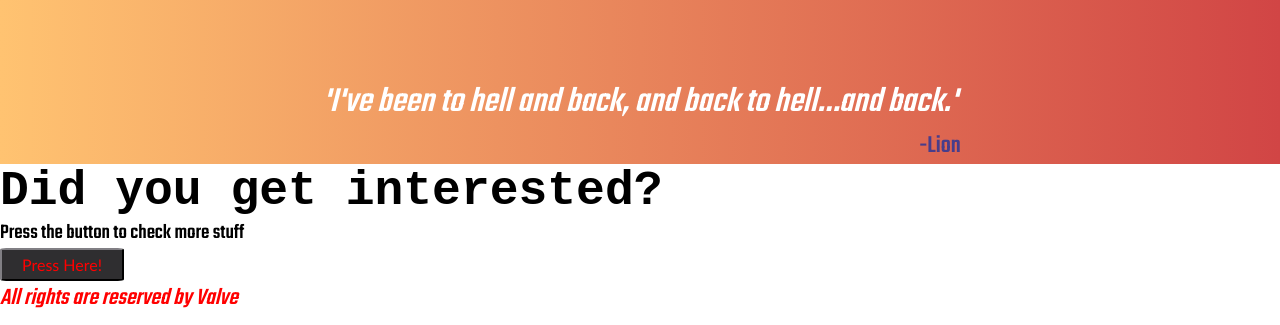
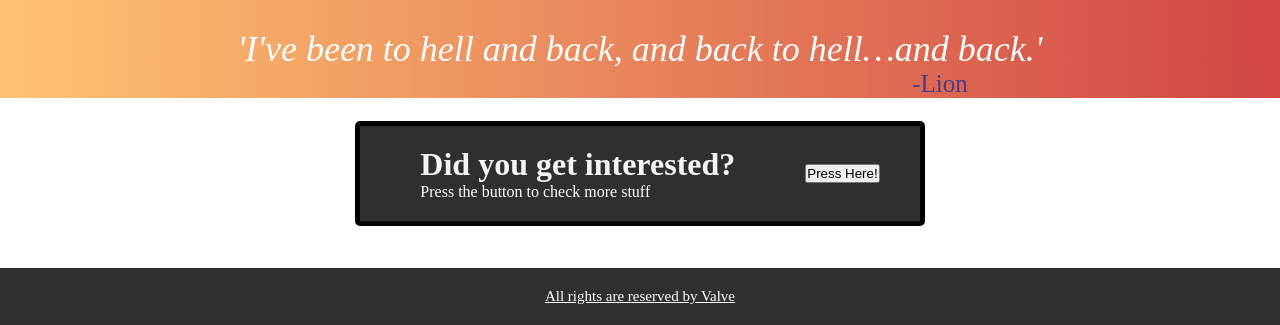
Before and after one commit to Shikabek/shikabek.landingpage.github.io, a plain HTML site: page index.html in a window 1280 px wide. Shown: the part 700-1025 px from the top of the page. Drawn offline with Linux system fonts and the light colour scheme.

Commit message:
last style update

```diff
--- a/style.css
+++ b/style.css
@@ -24,7 +24,7 @@ ul {
     gap: 30px;
 }
 
-li, a {
+li, .links {
     text-decoration: none;
     font-style: italic;
     list-style: none;
@@ -51,17 +51,17 @@ a:hover {
     padding-top: 35px;
 }
 
-h1{
+.left-part-title{
     font-size: 48px;
     font-family: monospace;
 }
 
-p{
+.left-part-text{
     font-size: 21px;
     font-family: 'Teko';
 }
 
-button{
+.left-part-button{
     color: red;
     padding: 5px 20px;
     justify-content: flex-end;
@@ -107,7 +107,7 @@ button{
 }
 
 .quote {
-    padding-top: 80px;
+    padding-top: 40px;
     display: flex;
     justify-content: center;
     align-items: center;
@@ -126,3 +126,49 @@ button{
     margin-left: 600px;
     color: darkslateblue;
 }
+
+.last {
+    height: 150px;
+    display: flex;
+    justify-content: center;
+    align-items: center;
+}
+
+.last-container {
+    border:5px, solid;
+    background-color: rgb(47, 46, 48);
+    border-radius: 5px;
+    display: flex;
+    justify-content: space-around;
+    align-items: center;
+    gap: 10px;
+}
+
+.last-left{
+    padding: 20px 60px;
+}
+
+.last-button {
+    margin-right: 40px;
+}
+
+.last-title {
+    color: whitesmoke;
+}
+
+.last-text {
+    color: white
+}
+
+.footer {
+    margin-top: 20px;
+    padding: 20px;
+    background-color: rgb(47, 46, 48);
+}
+
+.copyright{
+    color: white;
+    font-size: 15px;
+    display: flex;
+    justify-content: center;
+}
```
